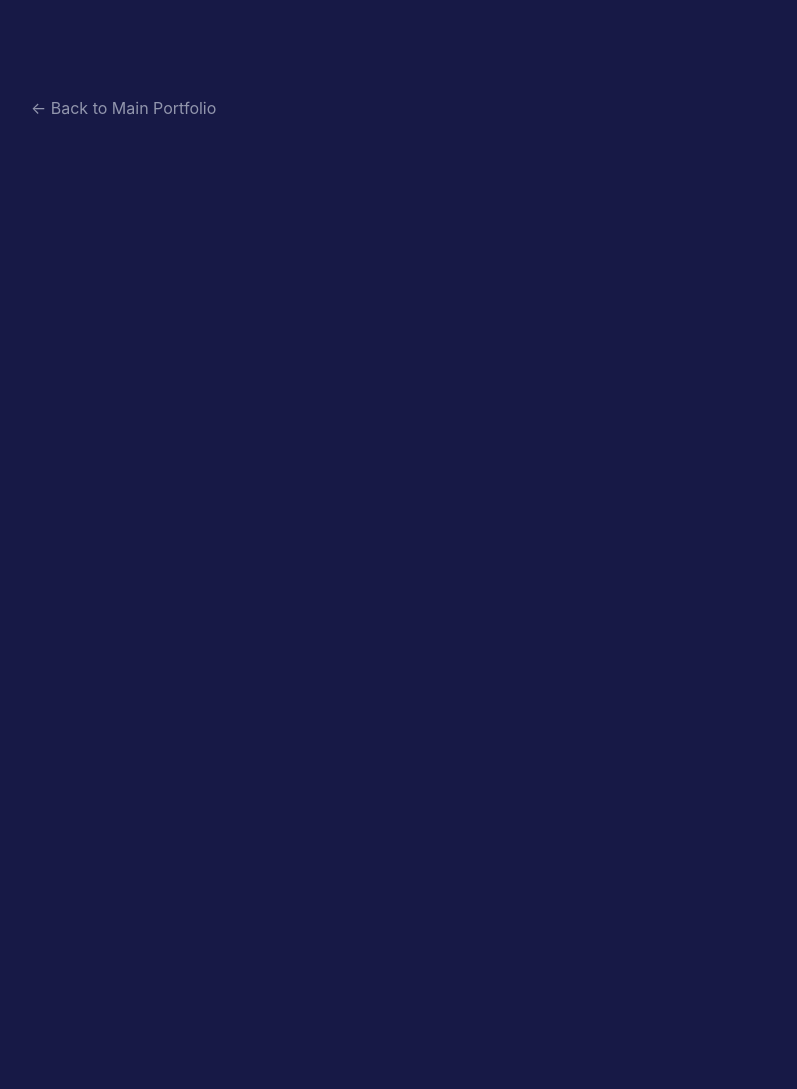
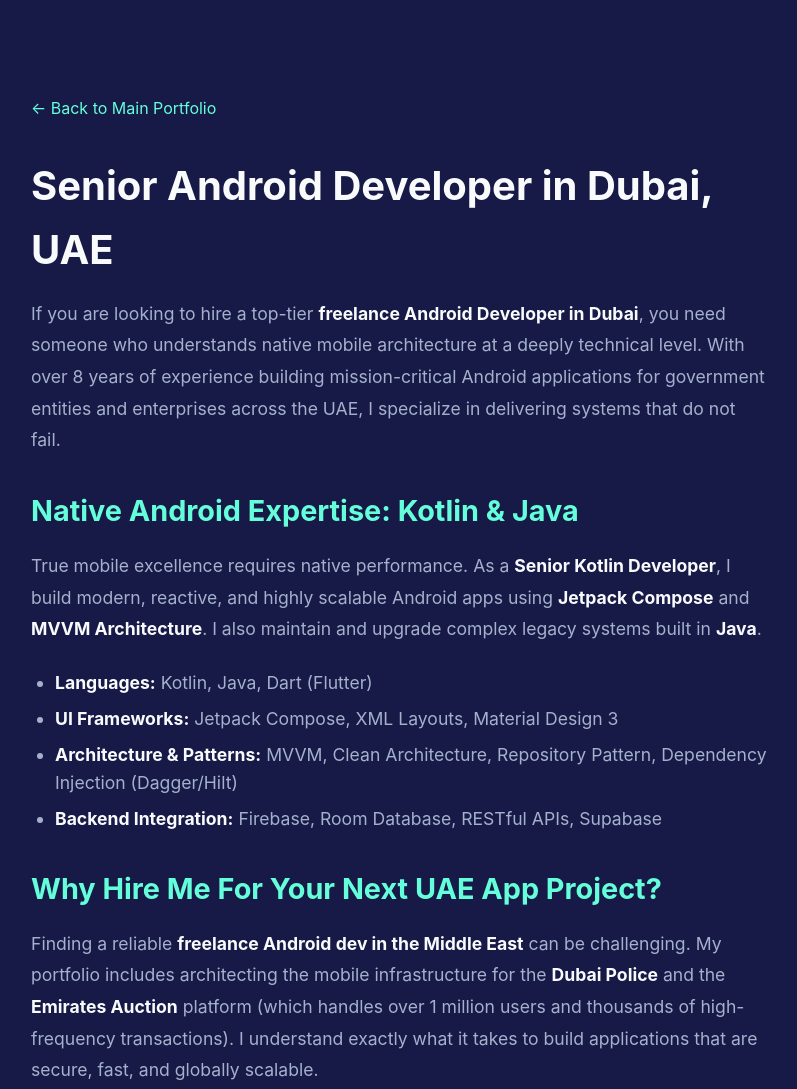
Before and after one commit to Ansarii/dev.ae, a website built with Vite: page android-developer-dubai.html in a window 1280 px wide. Shown: the top 1089 px of the page, without its empty margins (241-1038 px from the left). Built offline with nearby package versions, Linux system fonts and the light colour scheme.

Commit message:
fix(SEO): Remove missing animation class and hardcode colors for visibility

```diff
--- a/android-developer-dubai.html
+++ b/android-developer-dubai.html
@@ -17,20 +17,22 @@
     <!-- Stylesheets (reusing main style for consistency, but this page is mostly for crawlers) -->
     <link rel="stylesheet" href="style.css">
     <style>
-        .seo-container { max-width: 800px; margin: 4rem auto; padding: 2rem; color: var(--text-main); }
-        .seo-content h1 { font-size: 2.5rem; color: var(--text-main); margin-bottom: 1rem; }
-        .seo-content h2 { font-size: 1.8rem; margin-top: 2rem; margin-bottom: 1rem; color: var(--accent); }
-        .seo-content p { font-size: 1.1rem; line-height: 1.8; color: var(--text-secondary); margin-bottom: 1.5rem; }
-        .seo-content ul { padding-left: 1.5rem; margin-bottom: 1.5rem; color: var(--text-secondary); }
+        .seo-container { max-width: 800px; margin: 4rem auto; padding: 2rem; color: #a4b1cd; font-family: 'Inter', sans-serif; }
+        .seo-content h1 { font-size: 2.5rem; color: #f8fafc; margin-bottom: 1rem; }
+        .seo-content h2 { font-size: 1.8rem; margin-top: 2rem; margin-bottom: 1rem; color: #64ffda; }
+        .seo-content p { font-size: 1.1rem; line-height: 1.8; color: #a4b1cd; margin-bottom: 1.5rem; }
+        .seo-content ul { padding-left: 1.5rem; margin-bottom: 1.5rem; color: #a4b1cd; }
         .seo-content li { margin-bottom: 0.5rem; font-size: 1.1rem; }
-        .redirect-btn { display: inline-block; padding: 1rem 2rem; background: var(--accent); color: white; text-decoration: none; border-radius: 8px; font-weight: bold; margin-top: 2rem; }
+        .seo-content strong { color: #f8fafc; }
+        .redirect-btn { display: inline-block; padding: 1rem 2rem; background: #64ffda; color: #0a192f; text-decoration: none; border-radius: 8px; font-weight: bold; margin-top: 2rem; transition: all 0.3s ease; }
+        .redirect-btn:hover { background: #52e0c4; transform: translateY(-2px); }
     </style>
 </head>
 <body>
     <div class="seo-container">
-        <a href="https://ansarii.github.io/dev.ae/" style="color: var(--text-muted); text-decoration: none;">&larr; Back to Main Portfolio</a>
+        <a href="https://ansarii.github.io/dev.ae/" style="color: #64ffda; text-decoration: none;">&larr; Back to Main Portfolio</a>
 
-        <div class="seo-content fade-up" style="margin-top: 2rem;">
+        <div class="seo-content" style="margin-top: 2rem;">
             <h1>Senior Android Developer in Dubai, UAE</h1>
             <p>If you are looking to hire a top-tier <strong>freelance Android Developer in Dubai</strong>, you need someone who understands native mobile architecture at a deeply technical level. With over 8 years of experience building mission-critical Android applications for government entities and enterprises across the UAE, I specialize in delivering systems that do not fail.</p>
 
```
